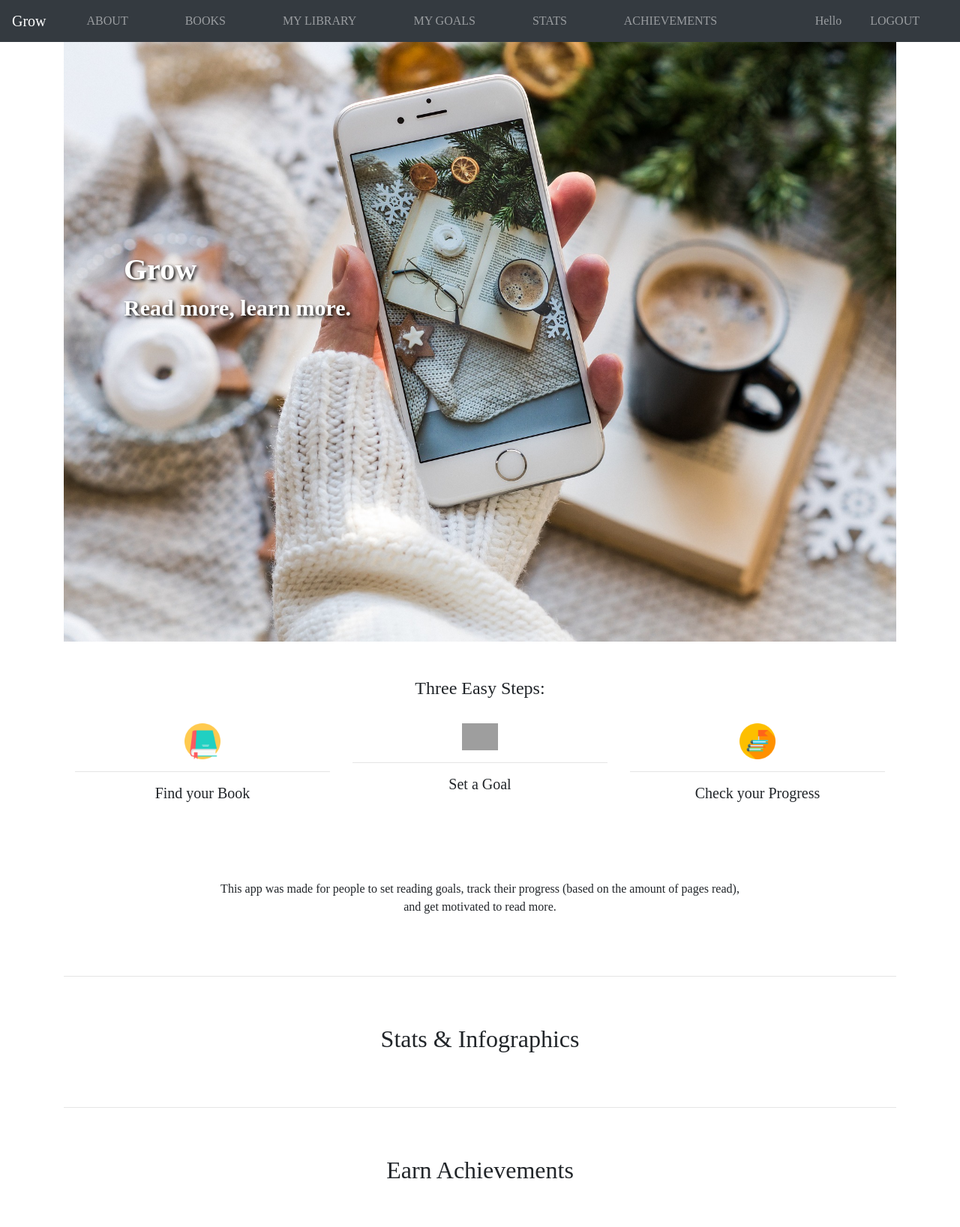
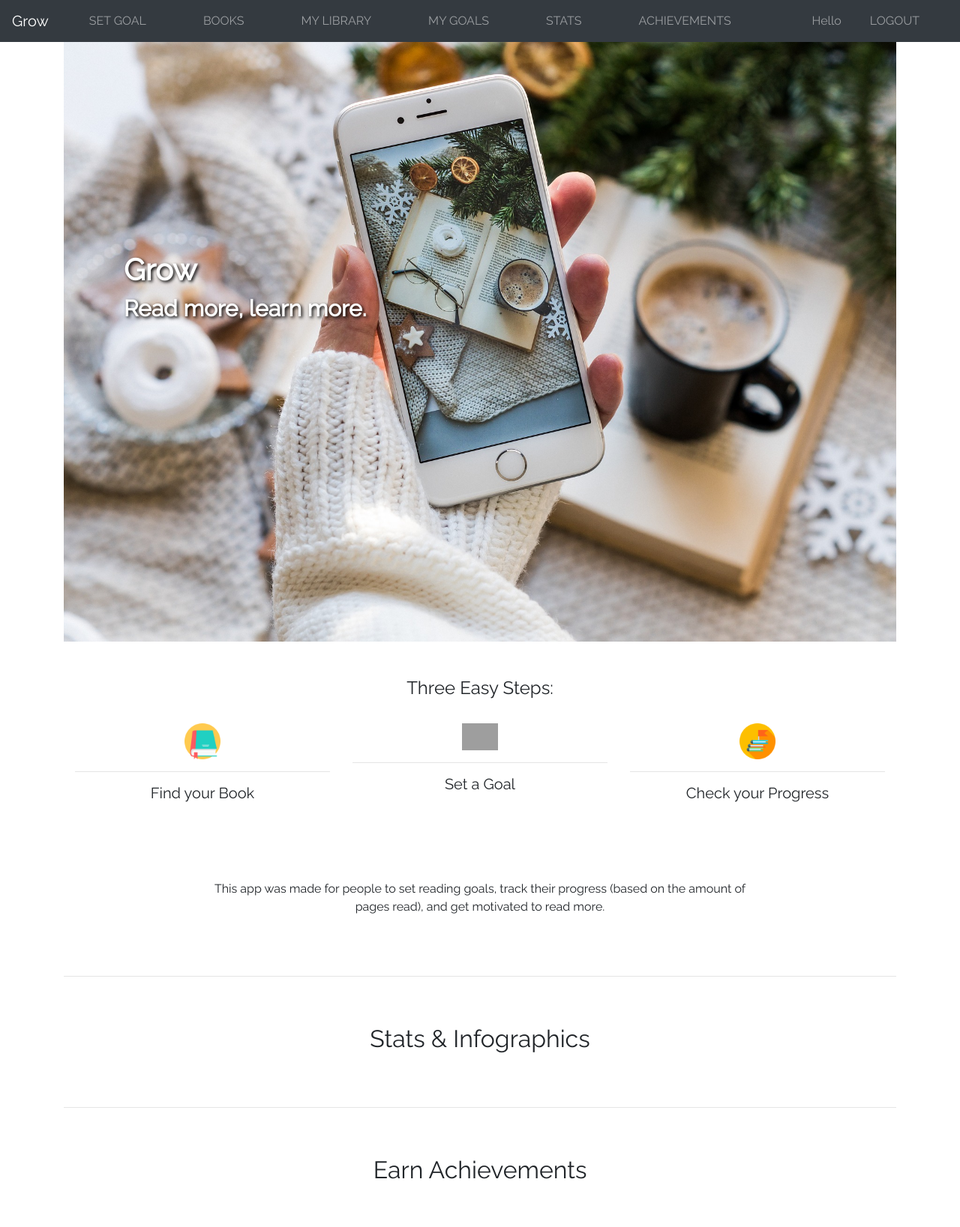
Before and after one commit to lvmor/grow, a Flask app: page /about in a window 1280 px wide. Shown: the whole page at 75% size. Run offline with Flask 2, Linux system fonts and the light colour scheme; the visitor is signed in with stand-in values (Sample User, id 1); some libraries are stand-ins or nearby versions; grey boxes are pictures that could not be loaded.

Commit message:
updated navbar

```diff
--- a/templates/layout.html
+++ b/templates/layout.html
@@ -10,6 +10,10 @@
     <link rel="stylesheet" href="https://stackpath.bootstrapcdn.com/bootstrap/4.3.1/css/bootstrap.min.css"
         integrity="sha384-ggOyR0iXCbMQv3Xipma34MD+dH/1fQ784/j6cY/iJTQUOhcWr7x9JvoRxT2MZw1T" crossorigin="anonymous">
 
+    <link rel="stylesheet" href="https://use.fontawesome.com/releases/v5.8.1/css/all.css"
+        integrity="sha384-50oBUHEmvpQ+1lW4y57PTFmhCaXp0ML5d60M1M7uH2+nqUivzIebhndOJK28anvf" crossorigin="anonymous">
+    <link href="https://fonts.googleapis.com/css?family=Raleway" rel="stylesheet">
+
 
     <link rel="stylesheet" href="/static/index.css">
     <title>Grow</title>
@@ -18,15 +22,15 @@
 <body>
     <header>
         <nav class="navbar navbar-expand-lg navbar-dark bg-dark"">
-            <a class=" navbar-brand" href="/">Grow</a>
+            <a class=" navbar-brand" href="/about">Grow</a>
             <button class="navbar-toggler" type="button" data-toggle="collapse" data-target="#navbarNav"
                 aria-controls="navbarNav" aria-expanded="false" aria-label="Toggle navigation">
                 <span class="navbar-toggler-icon"></span>
             </button>
             <div class="collapse navbar-collapse" id="navbarNav">
                 <ul class="navbar-nav">
-                    <li class="nav-item"><a class="nav-link" href="/about">About</a></li>
                     {% if current_user.is_authenticated %}
+                    <li class="nav-item"><a class="nav-link" href="/">Set Goal</a></li>
                     <li class="nav-item"><a class="nav-link" href="/books">Books</a></li>
                     <li class="nav-item"><a class="nav-link" href="/mybooks">My Library</a></li>
                     <li class="nav-item"><a class="nav-link" href="/mygoals">My Goals</a></li>
```
